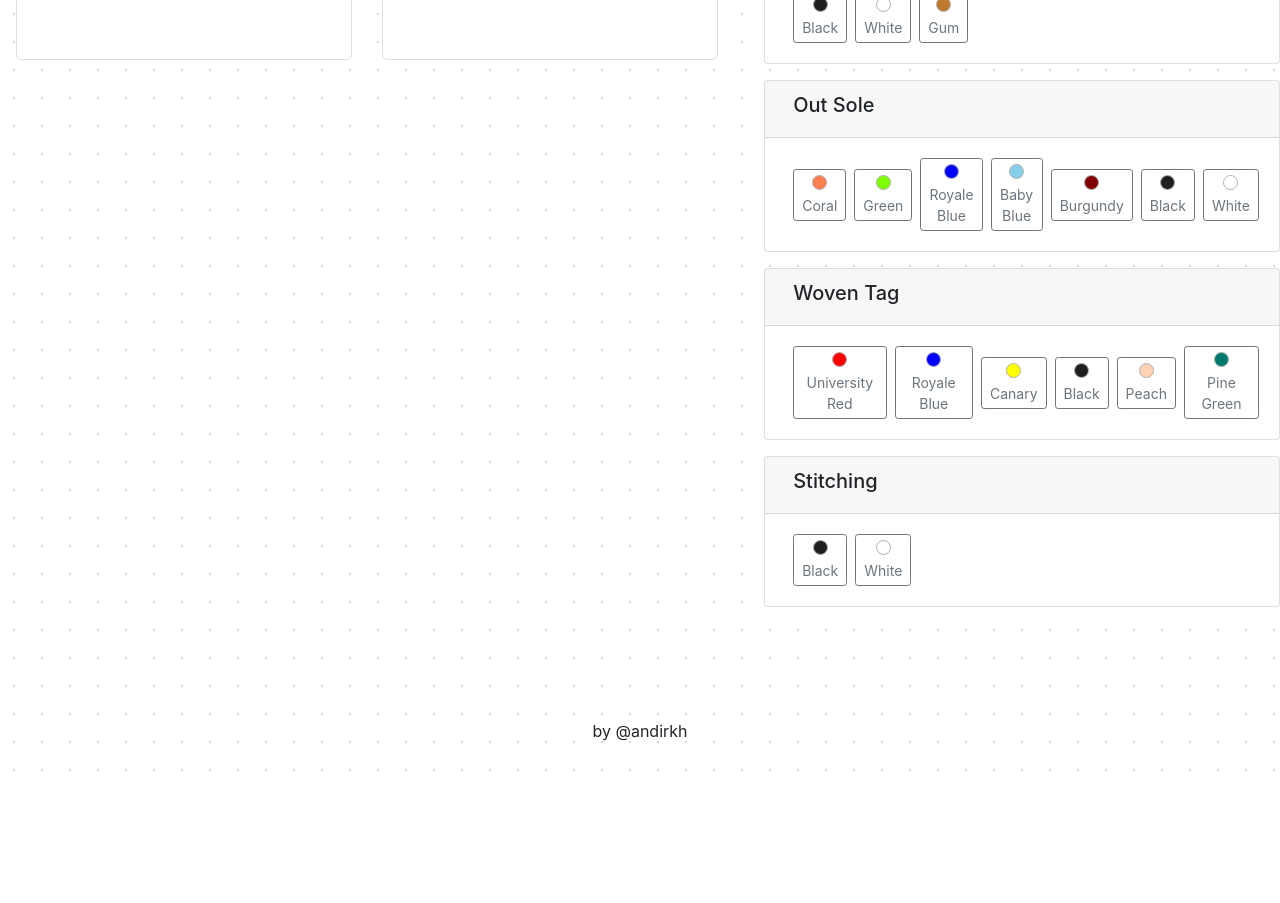
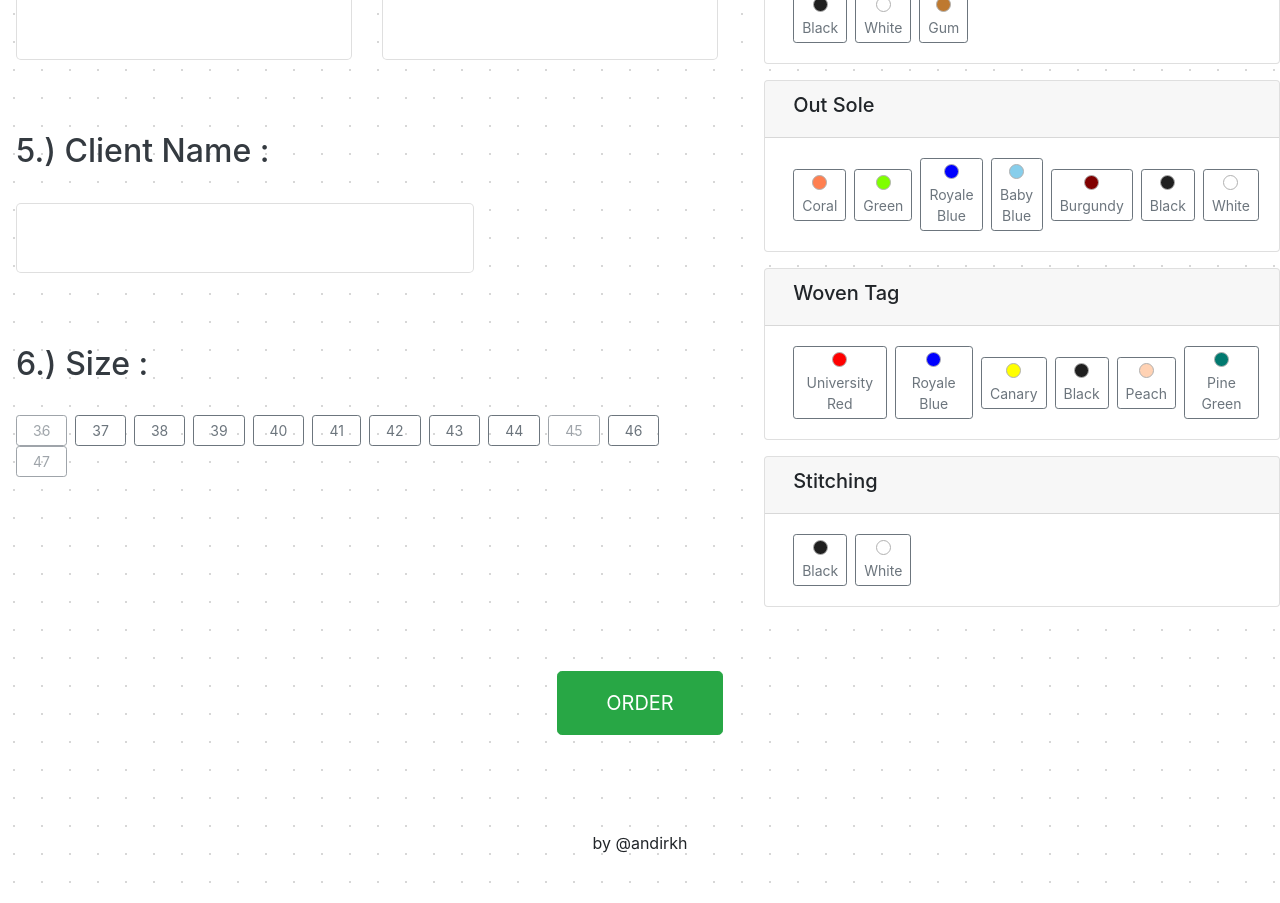
Before and after one commit to andirkh/shoes-customizer, a Next.js app: page / in a window 1280 px wide. Shown: the part 1820-2723 px from the top of the page. Before the commit the page ends 2611 px from the top, so only its background shows below. Built offline with nearby package versions, Linux system fonts and the light colour scheme.

Commit message:
feat: add order button

```diff
--- a/components/TopBar/index.js
+++ b/components/TopBar/index.js
@@ -4,8 +4,9 @@ import { Navbar } from "react-bootstrap";
 class TopBar extends React.Component {
   render() {
     return (
-      <Navbar bg="dark" variant="dark">
-        <Navbar.Brand href="/">👟  Custom Order</Navbar.Brand>
+      <Navbar bg="dark" variant="dark" className="d-flex justify-content-between align-items-center">
+        <Navbar.Brand href="/">THE 368 - 📝 Custom Order Sheet</Navbar.Brand>
+        <span>⚡️</span>
       </Navbar>
     );
   }
--- a/utilities/constants.js
+++ b/utilities/constants.js
@@ -27,14 +27,14 @@ export const COLOR_INNER = [
 ];
 
 export const COLOR_OUTSOLE = [
-  { value: "#FF7F50	", label: "Coral" },
-  { value: "#7FFF00	", label: "Green" },
+  { value: "#FF7F50", label: "Coral" },
+  { value: "#7FFF00", label: "Green" },
   { value: "blue", label: "Royale Blue" },
-  { value: "#87ceeb	", label: "Baby Blue" },
-  { value: "#800000	", label: "Burgundy" },
+  { value: "#87ceeb", label: "Baby Blue" },
+  { value: "#800000", label: "Burgundy" },
   { value: "#1f1f1f", label: "Black" },
   { value: "White", label: "White" },
-]
+];
 
 export const CUSTOMIZE_368 = [
   {
@@ -107,3 +107,18 @@ export const CUSTOMIZE_368 = [
 export const COLOR_DEFAULT_WHITE = "#ffffff";
 
 export const COLOR_DEFAULT_BLACK = "#000000";
+
+export const SHOES_SIZE = [
+  { size: 36, available: false },
+  { size: 37, available: true },
+  { size: 38, available: true },
+  { size: 39, available: true },
+  { size: 40, available: true },
+  { size: 41, available: true },
+  { size: 42, available: true },
+  { size: 43, available: true },
+  { size: 44, available: true },
+  { size: 45, available: false },
+  { size: 46, available: true },
+  { size: 47, available: false },
+];
--- a/views/MainPage/index.js
+++ b/views/MainPage/index.js
@@ -1,4 +1,6 @@
 import React, { Fragment } from "react";
+import { withRouter } from 'next/router';
+
 import TopBar from "../../components/TopBar";
 import ColorButtons from "../../components/ColorButtons";
 import Shoes368Side from "../../components/Shoes368Side";
@@ -8,13 +10,14 @@ import TitleAnimated from "../../components/TitleAnimated";
 import BackTextInput from "../../components/BackTextInput";
 import Footer from "../../components/Footer";
 
-import { Col, Row } from "react-bootstrap";
+import { Col, Row, Button } from "react-bootstrap";
 import { animated, Spring, Trail } from "react-spring/renderprops.cjs";
 
 import {
   CUSTOMIZE_368,
   COLOR_DEFAULT_WHITE,
   COLOR_DEFAULT_BLACK,
+  SHOES_SIZE,
 } from "../../utilities/constants";
 
 class MainPage extends React.Component {
@@ -36,16 +39,44 @@ class MainPage extends React.Component {
 
     backTextLeft: "",
     backTextRight: "",
+    clientName: "",
+    shoesSize: "",
   };
+
+  componentDidUpdate = (prevProps) => {
+    const { query: { order = "" } = {} } = this.props.router || {};
+    const { query: { order: prevOrder = "" } = {} } = prevProps.router || {};
+
+    if(order !== prevOrder) {
+      const decodeOrder = window.atob(order);
+      const stateObject = JSON.parse(decodeOrder);
+      this.setState(stateObject);
+    }
+  }
 
   handleChangeColor = (colorState, color) => {
     this.setState({ [colorState]: color });
   };
 
   handleChangeBackText = (backTextState, text) => {
-    console.log("Text", text);
     if (text.length > 4) return null;
     this.setState({ [backTextState]: text });
+  };
+
+  handleClientName = (name) => {
+    if (name.length > 100) return null;
+    this.setState({ clientName: name });
+  };
+
+  handleChangeSize = (size) => {
+    this.setState({ shoesSize: size });
+  };
+
+  handleOrderButton = () => {
+    const stringState = JSON.stringify(this.state);
+    const hash = window.btoa(stringState);
+    console.log("hash", hash);
+    this.props.router.push(`?order=${hash}`);
   };
 
   render() {
@@ -96,7 +127,7 @@ class MainPage extends React.Component {
                 )}
               </Spring>
               <TitleAnimated className="ml-3 mb-5" title="4.) Back Text :" />
-              <Row className="p-3">
+              <Row className="p-3 mb-5">
                 <Col xs={6}>
                   <BackTextInput
                     stateName="backTextLeft"
@@ -112,7 +143,44 @@ class MainPage extends React.Component {
                   />
                 </Col>
               </Row>
+              <TitleAnimated className="ml-3 mb-5" title="5.) Client Name :" />
+              <Row className="p-3 mb-5">
+                <Col xs={8}>
+                  <input
+                    value={this.state.clientName}
+                    className="p-3"
+                    onChange={(e) => this.handleClientName(e.target.value)}
+                    style={{
+                      fontSize: 18,
+                      width: "100%",
+                      height: 70,
+                      borderRadius: 5,
+                      border: "1px solid rgba(0,0,0,.125)",
+                    }}
+                  />
+                </Col>
+              </Row>
+              <TitleAnimated className="ml-3 mb-5" title="6.) Size :" />
+              <Row className="p-3 mb-5">
+                <Col xs={12}>
+                  {SHOES_SIZE.map((item) => {
+                    return (
+                      <Button
+                        variant="outline-secondary"
+                        size="sm"
+                        className="mr-2 px-3"
+                        active={item.size === this.state.shoesSize}
+                        disabled={!item.available}
+                        onClick={() => this.handleChangeSize(item.size)}
+                      >
+                        {item.size}
+                      </Button>
+                    );
+                  })}
+                </Col>
+              </Row>
             </Col>
+
             <Col lg={5} xs={12}>
               <Trail
                 items={CUSTOMIZE_368}
@@ -135,10 +203,26 @@ class MainPage extends React.Component {
             </Col>
           </Row>
         </div>
+        <div>
+          <Row>
+            <Col xs={12}>
+              <div className="d-flex justify-content-center align-items-center">
+                <Button
+                  variant="success"
+                  size="lg"
+                  className="px-5 py-3 mb-5"
+                  onClick={() => this.handleOrderButton()}
+                >
+                  ORDER
+                </Button>
+              </div>
+            </Col>
+          </Row>
+        </div>
         <Footer />
       </Fragment>
     );
   }
 }
 
-export default MainPage;
+export default withRouter(MainPage);
```
